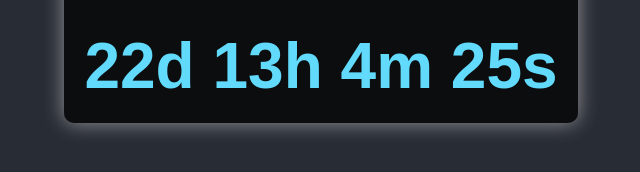
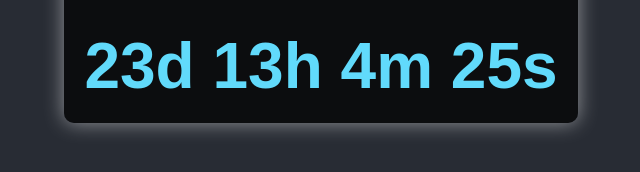
Before and after one commit to AloncraftMC/Proyectos, a plain HTML site: page index.html in a window 1280 px wide. Shown: the part 402-574 px from the top of the page, 319-959 px from the left. Drawn offline with Linux system fonts and the light colour scheme.

Commit message:
La evaluación es el 10 lunes, pero la cuenta termina el 7 viernes

```diff
--- a/index.html
+++ b/index.html
@@ -38,7 +38,7 @@
 
     <script>
         function updateCountdown() {
-            const targetDate = new Date("2025-03-06T00:00:00").getTime();
+            const targetDate = new Date("2025-03-07T00:00:00").getTime();
             const now = new Date().getTime();
             const distance = targetDate - now;
 
```
